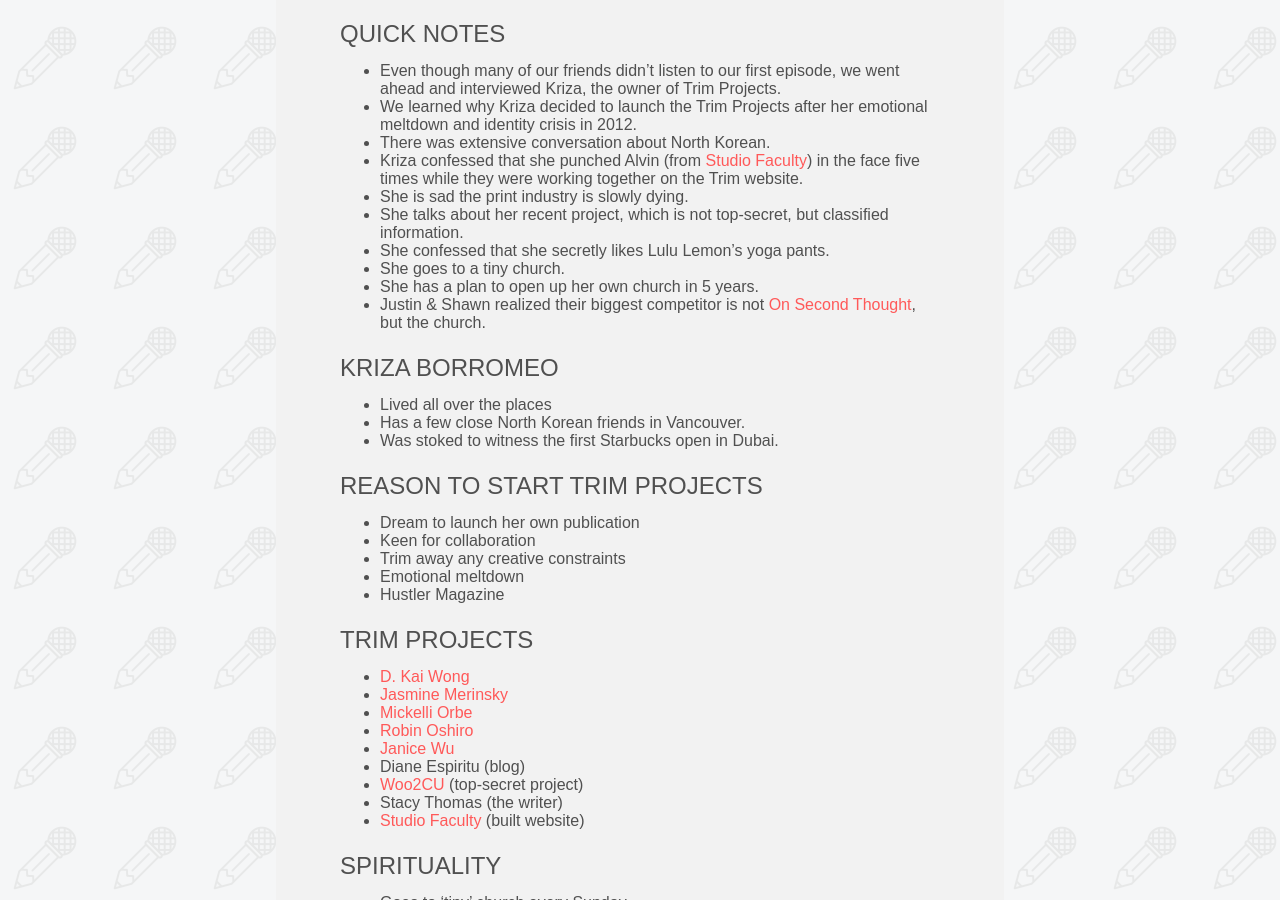
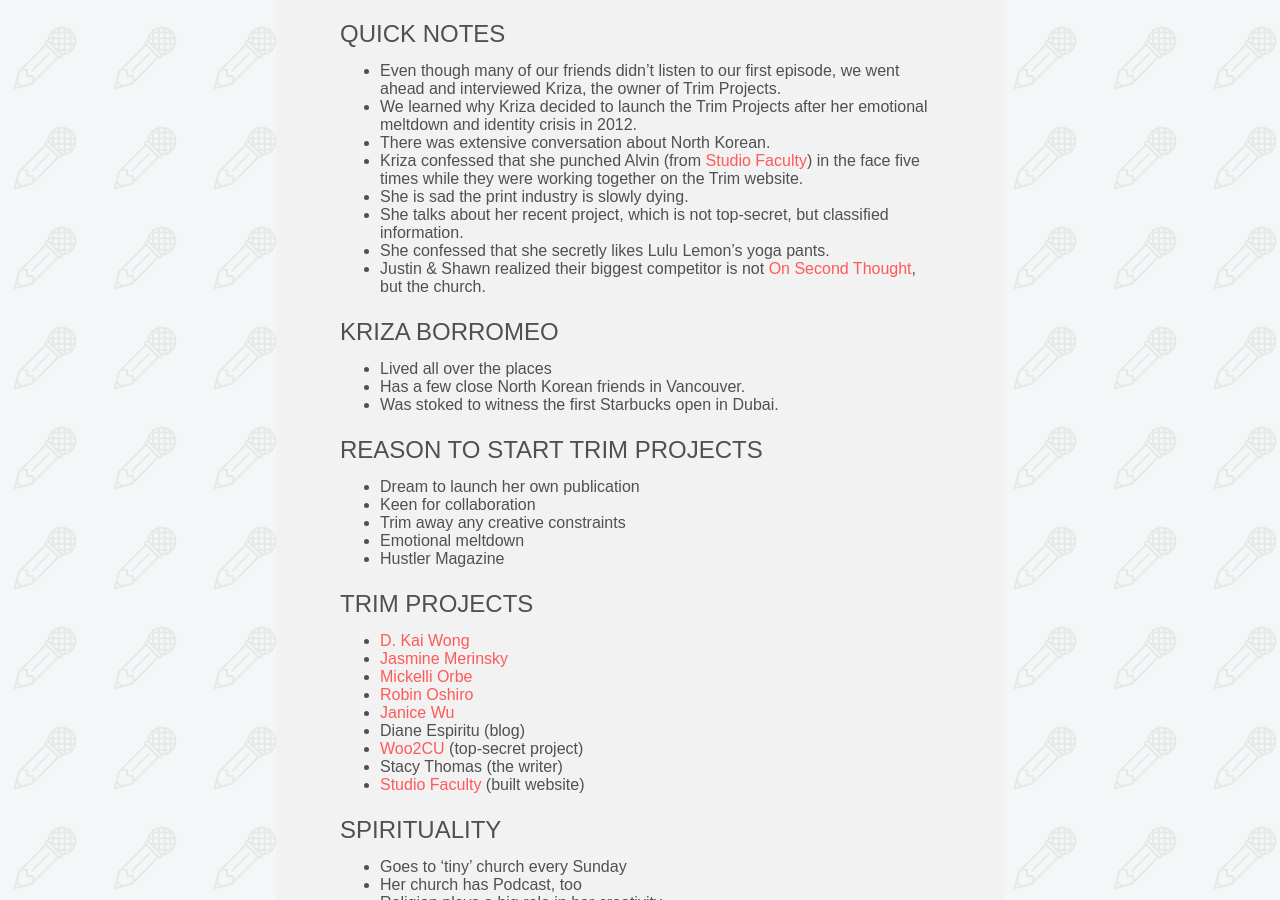
Before and after one commit to justinalm/makingconversation, a Jekyll site: the page built from _posts/2014-05-1-episode-2.markdown, in a window 1280 px wide and 900 px high, scrolled down 637 px. Built offline with Jekyll 4.4.1, drawn with Linux system fonts in a browser that asks for light colours.

Commit message:
updated quick notes content.

```diff
--- a/_posts/2014-05-1-episode-2.markdown
+++ b/_posts/2014-05-1-episode-2.markdown
@@ -27,10 +27,7 @@
 - She is sad the print industry is slowly dying.
 - She talks about her recent project, which is not top-secret, but classified information.
 - She confessed that she secretly likes Lulu Lemon’s yoga pants.
-- She goes to a tiny church.
-- She has a plan to open up her own church in 5 years.
 - Justin & Shawn realized their biggest competitor is not [On Second Thought](http://www.onsecondthoughtpodcast.com/), but the church.
-
 
 ## Kriza Borromeo
 
```
